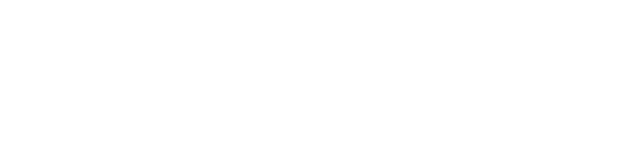
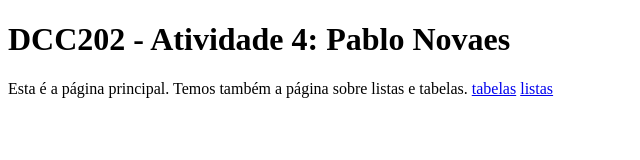
Before and after one commit to ufjf-dcc202/ufjf-dcc202-2023-3-b-atv4-BAL0F0, a website: page index.html in a window 1280 px wide. Shown: the whole page, without its empty margins (0-640 px from the left). Drawn offline with Linux system fonts and the light colour scheme.

Commit message:
criei as ancoras nas plavars listas e tabelas

```diff
--- a/index.html
+++ b/index.html
@@ -4,8 +4,14 @@
     <meta charset="UTF-8">
     <meta name="viewport" content="width=device-width, initial-scale=1.0">
     <title>DCC202 - Atividade 4: Pablo Novaes</title>
+
 </head>
 <body>
-
+    <h1>DCC202 - Atividade 4: Pablo Novaes </h1>
+    <p>
+        Esta é a página principal. Temos também a página sobre listas e tabelas.
+        <a href="tabelas.html">tabelas</a>
+        <a href="listas.html">listas</a>
+    </p>
 </body>
 </html>
```
